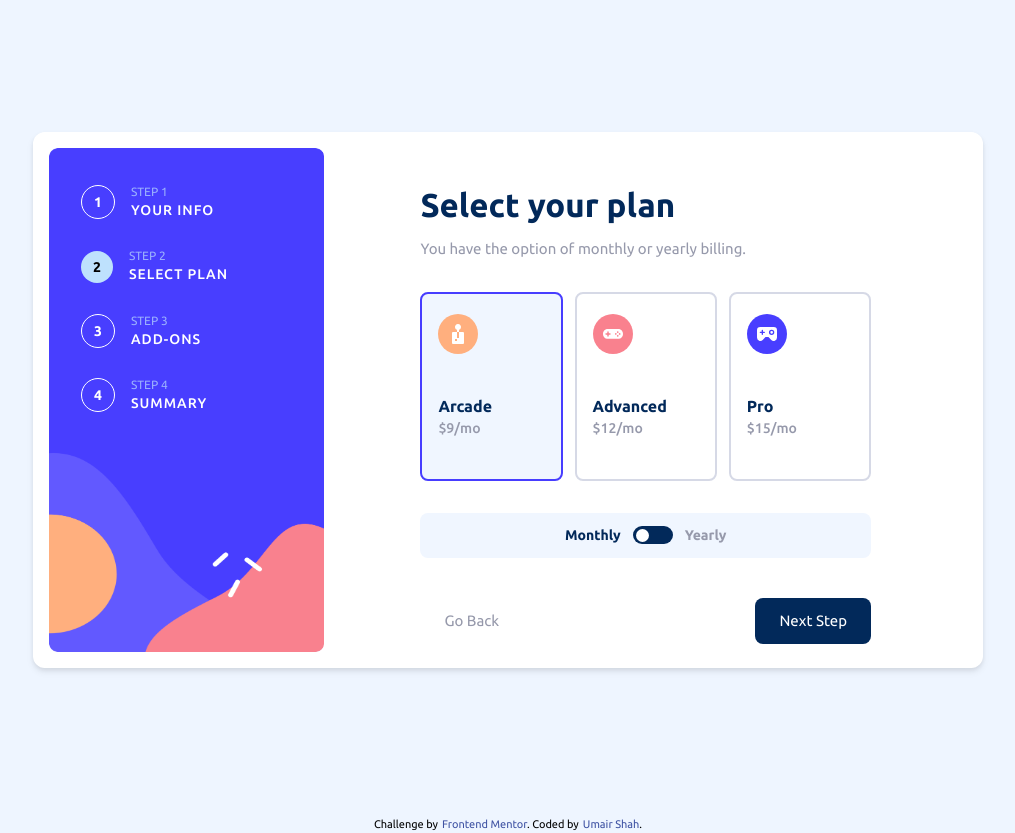
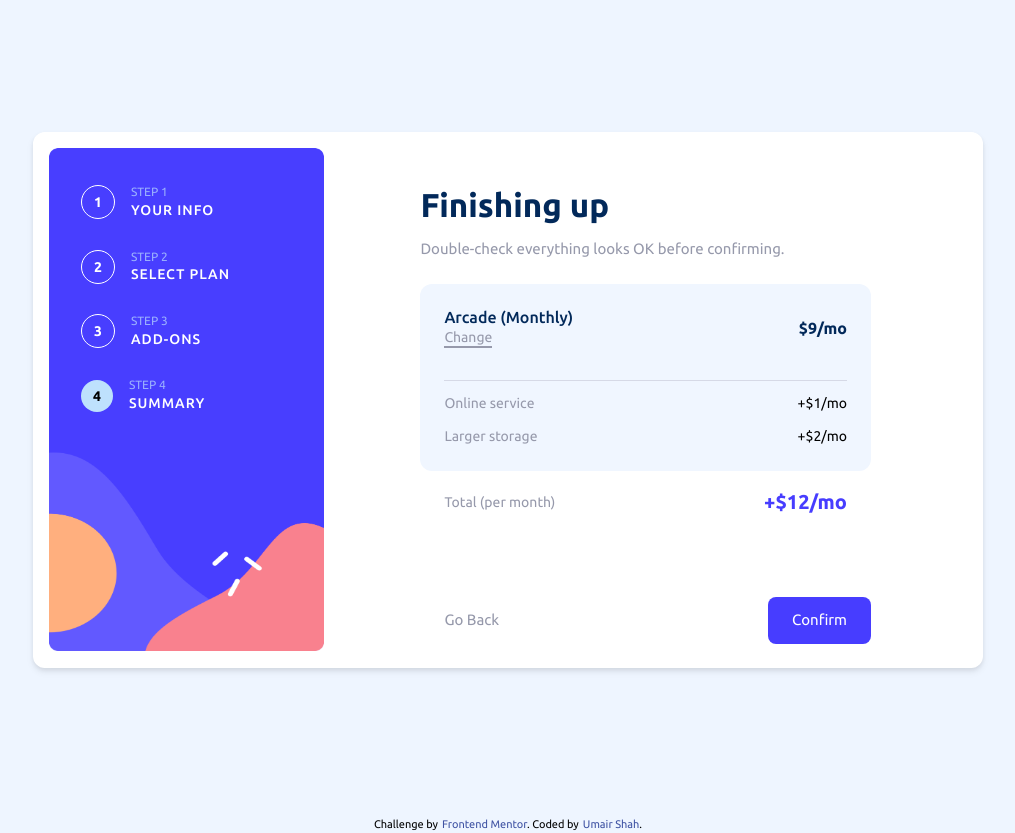
Before and after one commit to nicefellow1234/Frontend-Mentor-Multi-Step-Form, a Next.js app: page / in a window 1280 px wide. Both pictures are taken after a click on the button "Next Step". Shown: the whole page, without its empty margins (132-1147 px from the left). Built offline with nearby package versions, Linux system fonts and the light colour scheme.

Commit message:
Step 2, Step 3, Step 4 completed

```diff
--- a/src/app/page.js
+++ b/src/app/page.js
@@ -1,29 +1,120 @@
 "use client";
-import { useState } from "react";
+import { useEffect, useState } from "react";
 
 export default function Home() {
   // GENERAL
   const [STEP_1, STEP_2, STEP_3, STEP_4] = [1, 2, 3, 4];
-  const [step, setStep] = useState(STEP_1);
+  const CURRENCY = "$";
+  const [MONTHLY_INTERVAL, YEARLY_INTERVAL] = [1, 2];
+  const INTERVALS_DATA = {
+    [MONTHLY_INTERVAL]: {
+      name: "month",
+      full: "Monthly",
+      label: "mo",
+    },
+    [YEARLY_INTERVAL]: {
+      name: "year",
+      full: "Yearly",
+      label: "yr",
+    },
+  };
+  const [step, setStep] = useState(STEP_3);
+  const [totals, setTotals] = useState(0);
 
   // STEP 2
   const [ARCADE_PLAN, ADVANCED_PLAN, PRO_PLAN] = [1, 2, 3];
-  const [MONTHLY_INTERVAL, YEARLY_INTERVAL] = [1, 2];
-  const PLAN_INTERVAL_PRICES = {
-    [MONTHLY_INTERVAL]: {
-      [ARCADE_PLAN]: "$9/mo",
-      [ADVANCED_PLAN]: "$12/mo",
-      [PRO_PLAN]: "$15/mo",
+  const PLANS_DATA = [
+    {
+      planId: ARCADE_PLAN,
+      planName: "Arcade",
+      planPrices: {
+        [MONTHLY_INTERVAL]: 9,
+        [YEARLY_INTERVAL]: 90,
       },
-    [YEARLY_INTERVAL]: {
-      [ARCADE_PLAN]: "$90/yr",
-      [ADVANCED_PLAN]: "$120/yr",
-      [PRO_PLAN]: "$150/yr",
     },
+    {
+      planId: ADVANCED_PLAN,
+      planName: "Advanced",
+      planPrices: {
+        [MONTHLY_INTERVAL]: 12,
+        [YEARLY_INTERVAL]: 120,
+      },
+    },
+    {
+      planId: PRO_PLAN,
+      planName: "Pro",
+      planPrices: {
+        [MONTHLY_INTERVAL]: 15,
+        [YEARLY_INTERVAL]: 150,
+      },
+    },
+  ];
+  const [plan, setPlan] = useState(
+    PLANS_DATA.find((singlePlan) => singlePlan.planId == ARCADE_PLAN)
+  );
+  const [interval, setInterval] = useState(MONTHLY_INTERVAL);
+  const handleIntervalToggle = () => {
+    setInterval(
+      interval == MONTHLY_INTERVAL ? YEARLY_INTERVAL : MONTHLY_INTERVAL
+    );
   };
 
-  const [plan, setPlan] = useState(ARCADE_PLAN);
-  const [interval, setInterval] = useState(MONTHLY_INTERVAL);
+  // STEP 3
+  const [ONLINE_SERVICE, LARGER_STORAGE, CUSTOMIZABLE_PROFILE] = [1, 2, 3];
+  const ADDONS_DATA = [
+    {
+      addonId: ONLINE_SERVICE,
+      addonName: "Online service",
+      addonDescription: "Access to multiplayer games",
+      addonPrices: {
+        [MONTHLY_INTERVAL]: 1,
+        [YEARLY_INTERVAL]: 10,
+      },
+    },
+    {
+      addonId: LARGER_STORAGE,
+      addonName: "Larger storage",
+      addonDescription: "Extra 1TB of cloud save",
+      addonPrices: {
+        [MONTHLY_INTERVAL]: 2,
+        [YEARLY_INTERVAL]: 20,
+      },
+    },
+    {
+      addonId: CUSTOMIZABLE_PROFILE,
+      addonName: "Customizable profile",
+      addonDescription: "Custom theme on your profile",
+      addonPrices: {
+        [MONTHLY_INTERVAL]: 2,
+        [YEARLY_INTERVAL]: 20,
+      },
+    },
+  ];
+  const [addons, setAddons] = useState([ONLINE_SERVICE, LARGER_STORAGE]);
+  const handleAddonToggle = (addon) => {
+    setAddons((currentAddons) =>
+      currentAddons.includes(addon)
+        ? currentAddons.filter((currentAddon) => currentAddon != addon)
+        : [...currentAddons, addon]
+    );
+  };
+
+  // STEP 4
+  const calculateTotals = () => {
+    let planPrice = plan.planPrices[interval];
+    let addonPrices = 0;
+    for (const addon of ADDONS_DATA) {
+      if (addons.includes(addon.addonId)) {
+        addonPrices += addon.addonPrices[interval];
+      }
+    }
+    return planPrice + addonPrices;
+  };
+
+  useEffect(() => {
+    const calculatedTotals = calculateTotals();
+    setTotals(calculatedTotals);
+  }, [plan, addons, interval]);
 
   return (
     <>
@@ -186,21 +277,28 @@ export default function Home() {
                     </div>
                     <div className="mt-8">
                       <div className="flex">
+                        {PLANS_DATA.map((singlePlan) => (
                           <div
+                            key={singlePlan.planId}
                             className={`w-full mr-3 rounded-lg px-4 py-5 border-[2px] ${
-                            plan == ARCADE_PLAN
+                              singlePlan.planId == plan.planId
                                 ? "border-[var(--purplish-blue-color)] bg-[var(--magnolia-color)]"
                                 : "border-[var(--light-gray-color)]"
                             } cursor-pointer`}
-                          onClick={() => setPlan(ARCADE_PLAN)}
+                            onClick={() => setPlan(singlePlan)}
                           >
-                          <img src="./assets/images/icon-arcade.svg" />
+                            <img
+                              src={`./assets/images/icon-${singlePlan.planName.toLowerCase()}.svg`}
+                            />
                             <div className="mt-10">
                               <div className="text-[16px] text-[var(--marine-blue-color)] font-semibold">
-                              Arcade
+                                {singlePlan.planName}
                               </div>
                               <div className="text-[14px] font-medium text-[var(--cool-gray-color)]">
-                              {PLAN_INTERVAL_PRICES[interval][ARCADE_PLAN]}
+                                {CURRENCY +
+                                  singlePlan.planPrices[interval] +
+                                  "/" +
+                                  INTERVALS_DATA[interval]["label"]}
                               </div>
                               <div
                                 className={`text-[13px] ${
@@ -213,60 +311,7 @@ export default function Home() {
                               </div>
                             </div>
                           </div>
-                        <div
-                          className={`w-full mr-3 rounded-lg px-4 py-5 border-[2px] ${
-                            plan == ADVANCED_PLAN
-                              ? "border-[var(--purplish-blue-color)] bg-[var(--magnolia-color)]"
-                              : "border-[var(--light-gray-color)]"
-                          } cursor-pointer`}
-                          onClick={() => setPlan(ADVANCED_PLAN)}
-                        >
-                          <img src="./assets/images/icon-advanced.svg" />
-                          <div className="mt-10">
-                            <div className="text-[16px] text-[var(--marine-blue-color)] font-semibold">
-                              Advanced
-                            </div>
-                            <div className="text-[14px] font-medium text-[var(--cool-gray-color)]">
-                              {PLAN_INTERVAL_PRICES[interval][ADVANCED_PLAN]}
-                            </div>
-                            <div
-                              className={`text-[13px] ${
-                                interval == YEARLY_INTERVAL
-                                  ? "opacity-100"
-                                  : "opacity-0"
-                              } transition-opacity font-medium text-[var(--marine-blue-color)]`}
-                            >
-                              2 months free
-                            </div>
-                          </div>
-                        </div>
-                        <div
-                          className={`w-full rounded-lg px-4 py-5 border-[2px] ${
-                            plan == PRO_PLAN
-                              ? "border-[var(--purplish-blue-color)] bg-[var(--magnolia-color)]"
-                              : "border-[var(--light-gray-color)]"
-                          } cursor-pointer`}
-                          onClick={() => setPlan(PRO_PLAN)}
-                        >
-                          <img src="./assets/images/icon-pro.svg" />
-                          <div className="mt-10">
-                            <div className="text-[16px] text-[var(--marine-blue-color)] font-semibold">
-                              Pro
-                            </div>
-                            <div className="text-[14px] font-medium text-[var(--cool-gray-color)]">
-                              {PLAN_INTERVAL_PRICES[interval][PRO_PLAN]}
-                            </div>
-                            <div
-                              className={`text-[13px] ${
-                                interval == YEARLY_INTERVAL
-                                  ? "opacity-100"
-                                  : "opacity-0"
-                              } transition-opacity font-medium text-[var(--marine-blue-color)]`}
-                            >
-                              2 months free
-                            </div>
-                          </div>
-                        </div>
+                        ))}
                       </div>
                     </div>
                     <div className="mt-8 flex justify-center p-3 rounded-lg bg-[var(--magnolia-color)]">
@@ -282,13 +327,7 @@ export default function Home() {
                         </div>
                         <div
                           className="px-[3px] py-[2.5px] relative leading-[0] w-[40px] rounded-full bg-[var(--marine-blue-color)] mx-3 cursor-pointer"
-                          onClick={() =>
-                            setInterval(
-                              interval == MONTHLY_INTERVAL
-                                ? YEARLY_INTERVAL
-                                : MONTHLY_INTERVAL
-                            )
-                          }
+                          onClick={() => handleIntervalToggle()}
                         >
                           <div
                             className={`transition-all text-right ${
@@ -336,10 +375,52 @@ export default function Home() {
                         Pick add-ons
                       </h1>
                       <div className="text-[15px] text-[var(--cool-gray-color)]">
-                        You have the option of monthly or yearly billing.
+                        Add-ons help enhance your gaming experience.
                       </div>
                     </div>
-                    <div className="mt-14 flex justify-between">
+                    <div className="mt-6">
+                      {ADDONS_DATA.map((singleAddon) => (
+                        <div
+                          key={singleAddon.addonId}
+                          className={`border-[2px] rounded-lg p-4 ${
+                            addons.includes(singleAddon.addonId)
+                              ? "border-[var(--purplish-blue-color)] bg-[var(--magnolia-color)]"
+                              : "border-[var(--light-gray-color)]"
+                          } mb-4 cursor-pointer`}
+                          onClick={() => handleAddonToggle(singleAddon.addonId)}
+                        >
+                          <div className="flex items-center justify-between">
+                            <div className="flex items-center">
+                              <div className="flex items-center justify-center p-3 mr-3">
+                                {addons.includes(singleAddon.addonId) ? (
+                                  <div className="flex items-center justify-center h-[20px] w-[20px] rounded bg-[var(--purplish-blue-color)]">
+                                    <img src="assets/images/icon-checkmark.svg" />
+                                  </div>
+                                ) : (
+                                  <div className="flex items-center justify-center h-[20px] w-[20px] rounded border-[2px] border-[var(--light-gray-color)]"></div>
+                                )}
+                              </div>
+                              <div className="leading-[1.4]">
+                                <div className="text-[16px] font-medium text-[var(--marine-blue-color)]">
+                                  {singleAddon.addonName}
+                                </div>
+                                <div className="text-[14px] text-[var(--cool-gray-color)]">
+                                  {singleAddon.addonDescription}
+                                </div>
+                              </div>
+                            </div>
+                            <div className="text-[14px] text-[var(--purplish-blue-color)]">
+                              {"+" +
+                                CURRENCY +
+                                singleAddon.addonPrices[interval] +
+                                "/" +
+                                INTERVALS_DATA[interval]["label"]}
+                            </div>
+                          </div>
+                        </div>
+                      ))}
+                    </div>
+                    <div className="mt-12 flex justify-between">
                       <button
                         className="p-3 px-6 text-[var(--cool-gray-color)] text-[15px]"
                         onClick={() => setStep(STEP_2)}
@@ -351,6 +432,90 @@ export default function Home() {
                         onClick={() => setStep(STEP_4)}
                       >
                         Next Step
+                      </button>
+                    </div>
+                  </div>
+                </section>
+                <section
+                  className={`step4 ${step == STEP_4 ? null : "hidden"}`}
+                >
+                  <div className="px-24 pt-8 pb-2 h-full">
+                    <div>
+                      <h1 className="text-[33px] font-bold text-[var(--marine-blue-color)] mb-2">
+                        Finishing up
+                      </h1>
+                      <div className="text-[15px] text-[var(--cool-gray-color)]">
+                        Double-check everything looks OK before confirming.
+                      </div>
+                    </div>
+                    <div className="mt-6">
+                      <div className="p-6 rounded-xl bg-[var(--magnolia-color)]">
+                        <div className="flex justify-between items-center pb-8 border-b-[1px] border-[var(--light-gray-color)]">
+                          <div className="leading-[1.2]">
+                            <div className="text-[16px] text-[var(--marine-blue-color)] font-medium">
+                              {plan.planName} ({INTERVALS_DATA[interval].full})
+                            </div>
+                            <div>
+                              <div
+                                className="inline-block text-[14px] border-b-[2px] border-[var(--cool-gray-color)] text-[var(--cool-gray-color)] cursor-pointer"
+                                onClick={() => setStep(STEP_2)}
+                              >
+                                Change
+                              </div>
+                            </div>
+                          </div>
+                          <div className="text-[16px] text-[var(--marine-blue-color)] font-semibold">
+                            {CURRENCY +
+                              plan.planPrices[interval] +
+                              "/" +
+                              INTERVALS_DATA[interval].label}
+                          </div>
+                        </div>
+                        {ADDONS_DATA.map((singleAddon) =>
+                          addons.includes(singleAddon.addonId) ? (
+                            <div
+                              key={singleAddon.addonId}
+                              className="flex justify-between mt-3"
+                            >
+                              <div className="text-[14px] text-[var(--cool-gray-color)]">
+                                {singleAddon.addonName}
+                              </div>
+                              <div className="text-[14px]">
+                                {"+" +
+                                  CURRENCY +
+                                  singleAddon.addonPrices[interval] +
+                                  "/" +
+                                  INTERVALS_DATA[interval].label}
+                              </div>
+                            </div>
+                          ) : null
+                        )}
+                      </div>
+                      <div className="flex justify-between items-center mt-4 px-6">
+                        <div className="text-[14px] text-[var(--cool-gray-color)]">
+                          Total (per {INTERVALS_DATA[interval].name})
+                        </div>
+                        <div className="text-[20px] text-[var(--purplish-blue-color)] font-semibold">
+                          {"+" +
+                            CURRENCY +
+                            totals +
+                            "/" +
+                            INTERVALS_DATA[interval].label}
+                        </div>
+                      </div>
+                    </div>
+                    <div className="mt-20 flex justify-between">
+                      <button
+                        className="p-3 px-6 text-[var(--cool-gray-color)] text-[15px]"
+                        onClick={() => setStep(STEP_3)}
+                      >
+                        Go Back
+                      </button>
+                      <button
+                        className="p-3 px-6 rounded-lg bg-[var(--purplish-blue-color)] text-white text-[15px]"
+                        onClick={() => setStep(STEP_4)}
+                      >
+                        Confirm
                       </button>
                     </div>
                   </div>
```
Lines whose indentation alone changed are shown as unchanged.
